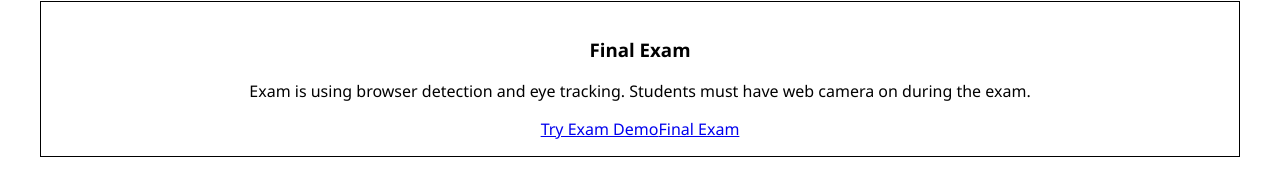
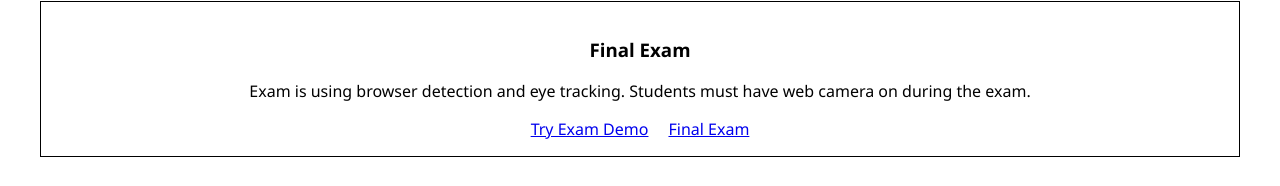
Before and after one commit to summer-group5/ai-exam-platform, a React app in the folder frontend/: page /Coursepage/1 in a window 1280 px wide. Shown: the part 1275-1461 px from the top of the page. Built offline with nearby package versions, Linux system fonts and the light colour scheme; no server answers; the database is empty; the HTML template or start-up script is replaced by a standard one.

Commit message:
adjusted css for exam links

```diff
--- a/frontend/src/pages/Coursepage.css
+++ b/frontend/src/pages/Coursepage.css
@@ -46,3 +46,8 @@ background-color: rgb(19, 152, 204);
 
 
 }
+.exam-buttons{
+display: flex;
+justify-content: center;
+gap: 20px;
+}
--- a/frontend/src/pages/Coursepage.jsx
+++ b/frontend/src/pages/Coursepage.jsx
@@ -124,6 +124,7 @@ export default function Coursepage() {
           <h3 className='exam-title'> Final Exam</h3>
           <p>Exam is using browser detection and eye tracking. Students must have web camera on during the exam. </p>
 
+     <div className='exam-buttons'>
        <Link
   to={`/Coursepage/${id}/exam`}
   state={{
@@ -142,6 +143,7 @@ export default function Coursepage() {
 >
    Final Exam
 </Link>
+  </div>
         </section>
 
 
```
Also changed, not shown: frontend/src/pages/Exampage.css (line endings or trailing spaces).
